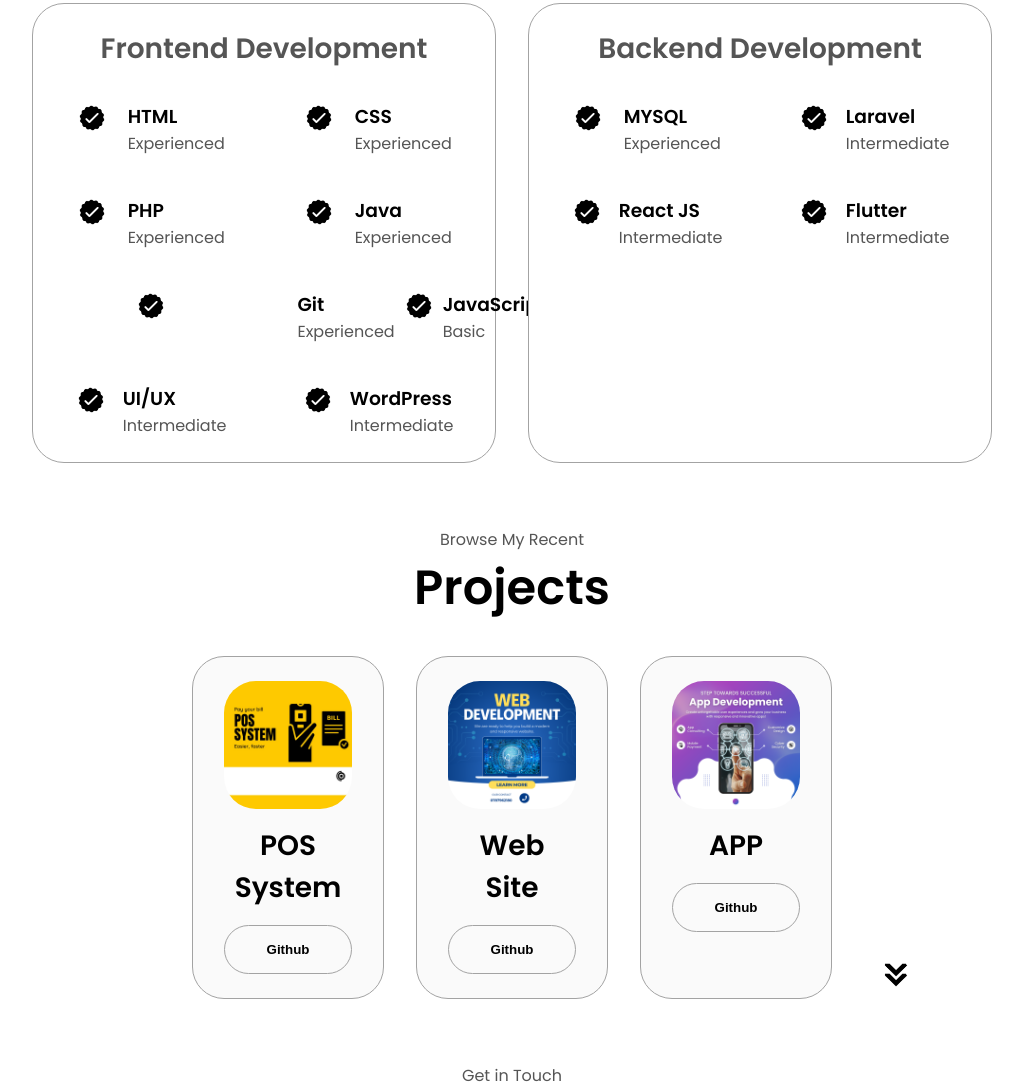
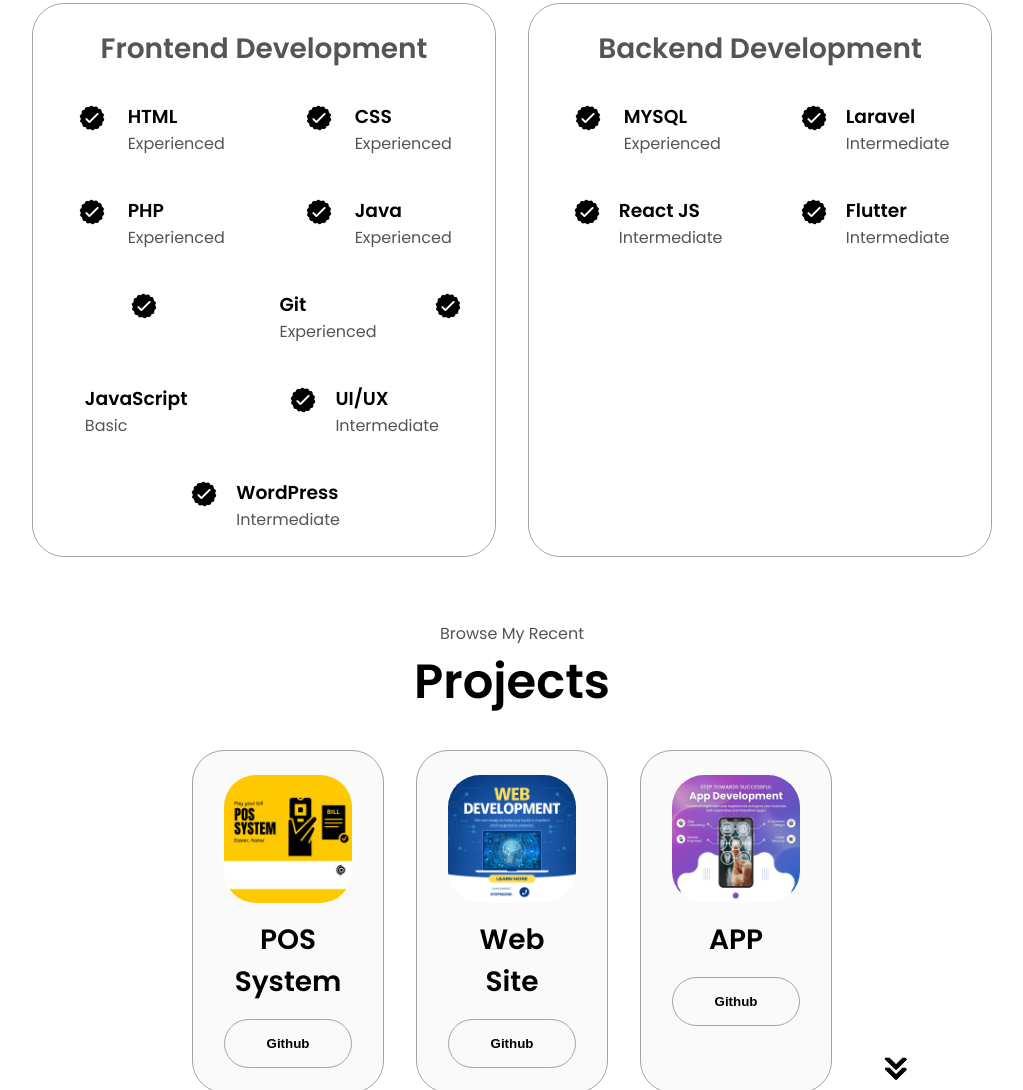
Before and after one commit to Tharindugamaga/my, a plain HTML site: page index.html in a window 1280 px wide. Shown: the part 1822-2912 px from the top of the page, without its empty margins (128-1151 px from the left). Drawn offline with Linux system fonts and the light colour scheme.

Commit message:
Update index.html

```diff
--- a/index.html
+++ b/index.html
@@ -198,7 +198,7 @@ As I continue to grow, I am eager to explore new technologies, contribute to inn
                   class="icon"
                 />
                 </article>
-              <article>
+
                 <div>
                   <h3>Git</h3>
                   <p>Experienced</p>
@@ -210,7 +210,7 @@ As I continue to grow, I am eager to explore new technologies, contribute to inn
                   alt="Experience icon"
                   class="icon"
                 />
-              </artical>
+
                 <div>
                   <h3>JavaScript</h3>
                   <p>Basic</p>
```
